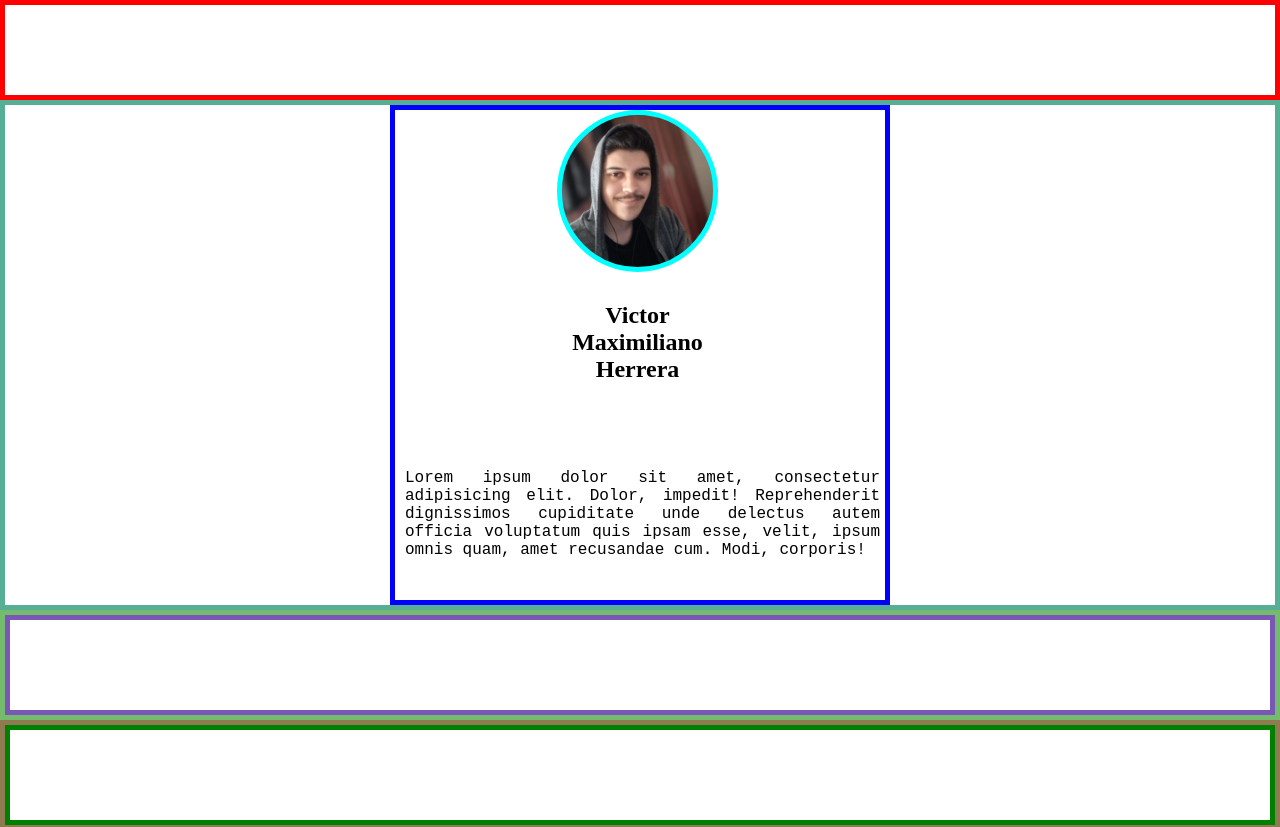
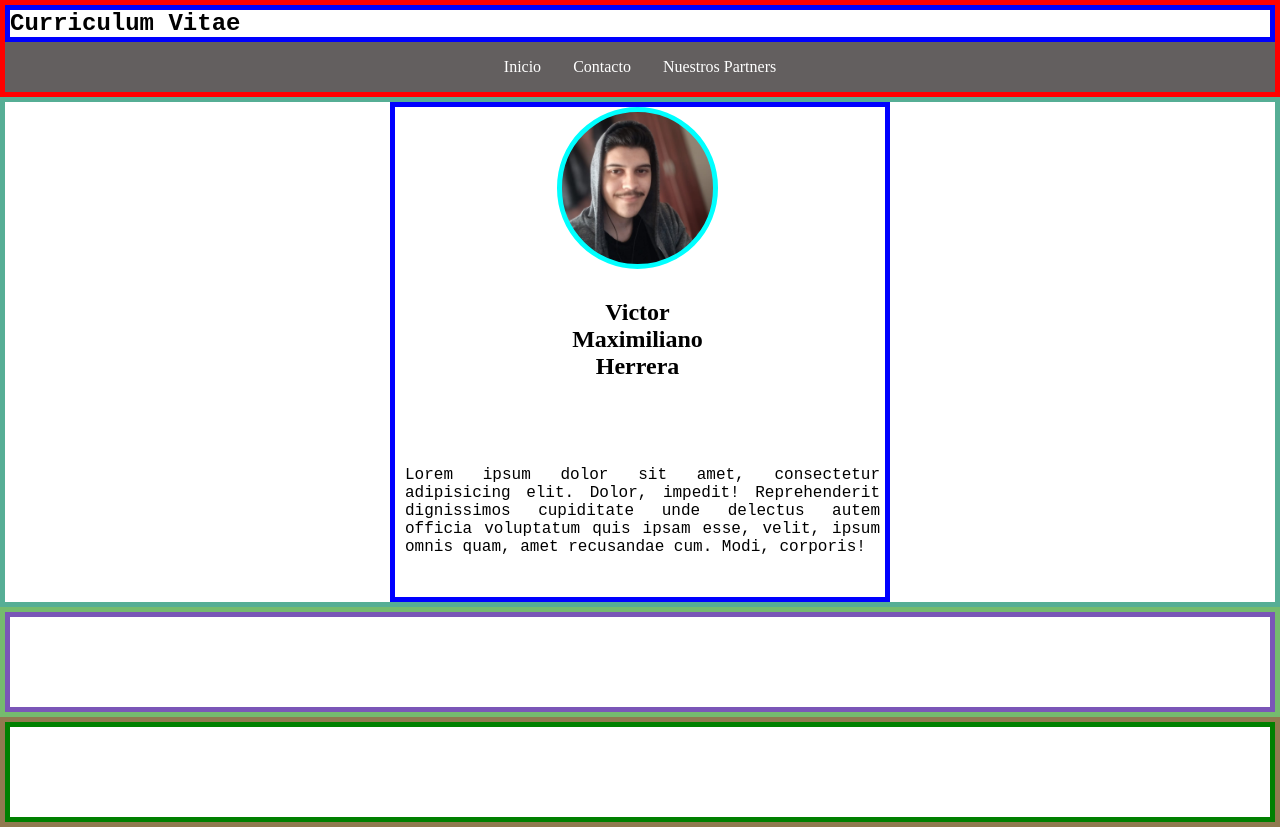
Before and after one commit to VictorM-Herrera/HTML-Bootcamp-Full-Stack-en-Javascript-Dev-Place, a plain HTML site: page Curriculum/index.html in a window 1280 px wide. Shown: the top 827 px of the page. Drawn offline with Linux system fonts and the light colour scheme.

Commit message:
update nav

```diff
--- a/Curriculum/estilo.css
+++ b/Curriculum/estilo.css
@@ -10,9 +10,35 @@ h2{
 p{
     font-family: 'Courier New', Courier, monospace;
 }
+/*Header-NAV*/
 .header-box{
     border: 5px solid red;
-    height: 100px;
+    height: 97px;
+
+}
+.header-title{
+    border: 5px solid blue;
+    height: 30%;
+}
+.nav-box{
+    /*border: 5px solid green;*/
+    display: flex;
+    justify-content: center;
+    background: rgb(99, 95, 95);
+    overflow: hidden;
+    height: auto;
+}
+.nav-box a{
+    color: white;
+    display: block;
+    float: left;
+    text-decoration: none;
+    text-align: center;
+    padding: 1em 1em;
+    font-size: 1em;
+}
+.nav-box a:hover{
+    background-color: #56ae95;
 }
 /*Profile*/
 #profile-section{
--- a/Curriculum/index.html
+++ b/Curriculum/index.html
@@ -14,11 +14,13 @@
     <div class="header-box">
         <header>
             <div class="header-title">
-
+                <h2>Curriculum Vitae</h2>
             </div>
             <div class="nav-box">
                 <nav>
-
+                    <a href="#">Inicio</a>
+                    <a href="#">Contacto</a>
+                    <a href="#">Nuestros Partners</a>
                 </nav>
             </div>
         </header>
```
